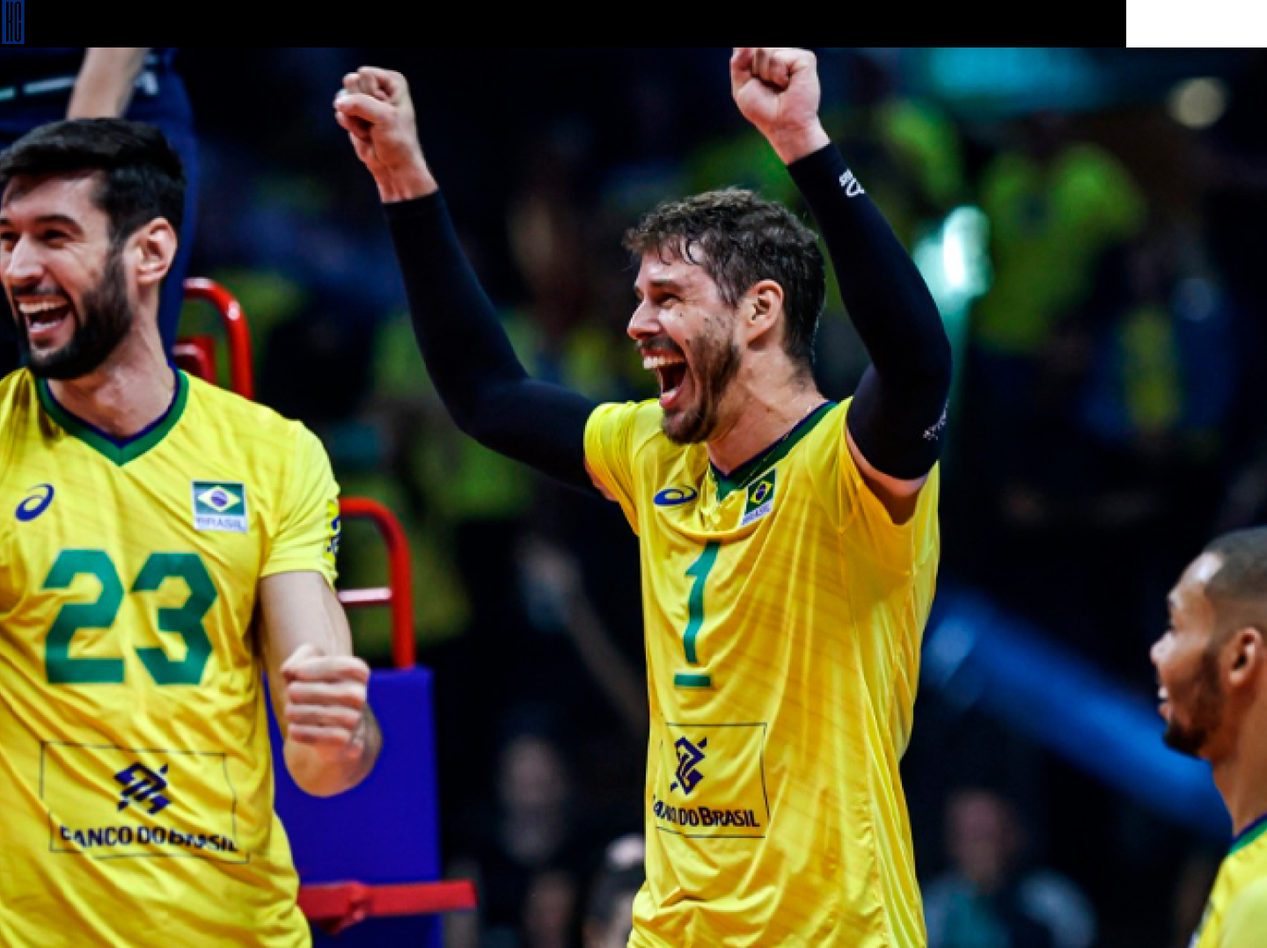
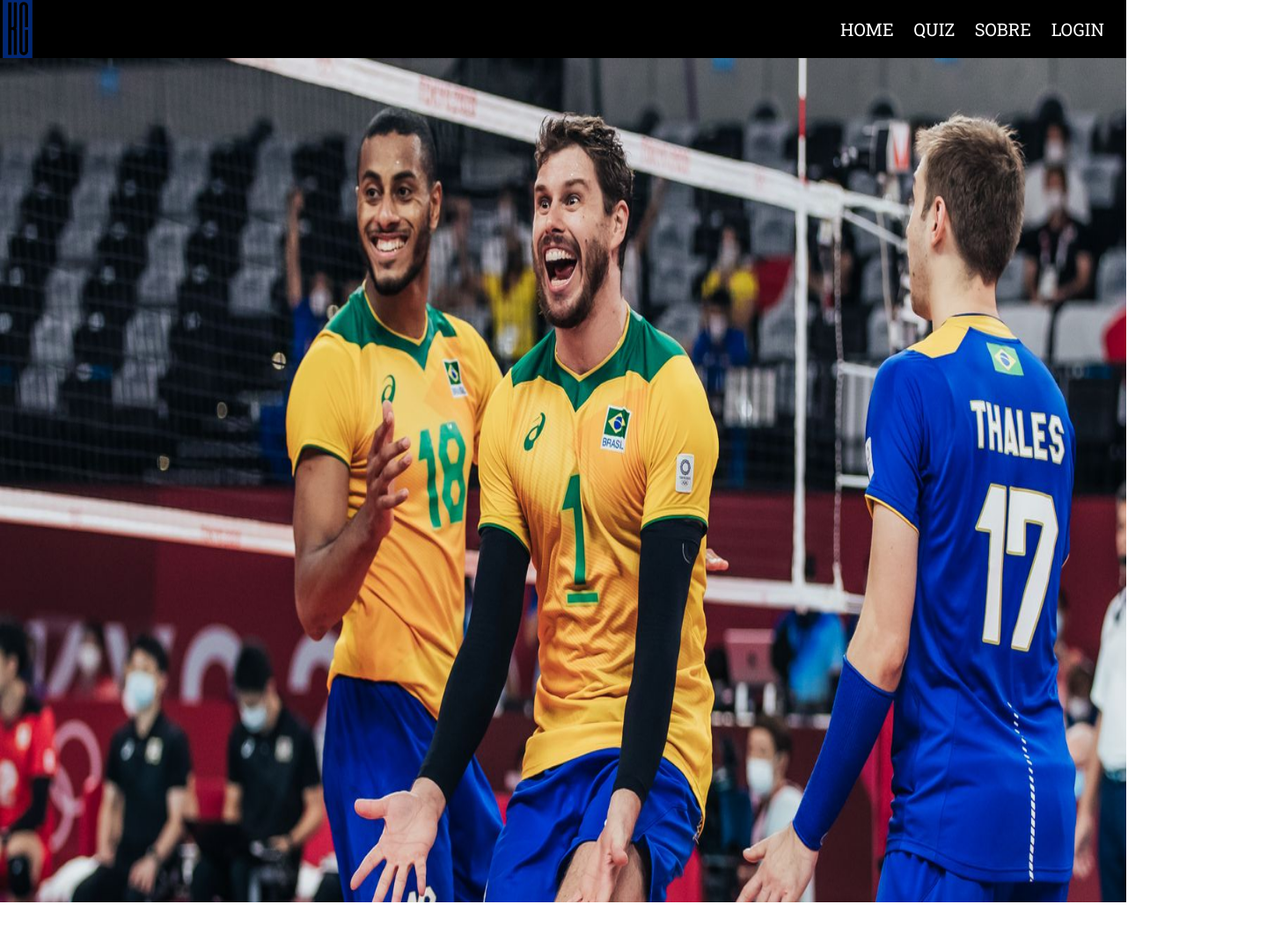
Before and after one commit to KauanCursino/projetoIndividual, a plain HTML site: page site/index.html in a window 1280 px wide. Shown: the whole page at 88% size, 1440 px wide, since content can reach past the window. After the commit the page ends 1026 px from the top, so only its background shows below. Drawn offline with Linux system fonts and the light colour scheme.

Commit message:
inicio tela inicial

```diff
--- a/site/index.html
+++ b/site/index.html
@@ -1,5 +1,6 @@
 <!DOCTYPE html>
 <html lang="pt-br">
+
 <head>
     <meta charset="UTF-8">
     <meta http-equiv="X-UA-Compatible" content="IE=edge">
@@ -7,12 +8,28 @@
     <link rel="stylesheet" href="style.css">
     <title>Página Inicial</title>
 </head>
+
 <body>
     <header>
         <img src="../ASSETS/logo.png" alt="">
+        <ul class="navBar">
+            <li>
+                HOME
+            </li>
+            <li>
+                QUIZ
+            </li>
+            <li>
+                SOBRE
+            </li>
+            <li>
+                LOGIN
+            </li>
+        </ul>
+
     </header>
     <div id="divMain">
-        <img src="../ASSETS/fundoTelaInicial.png" alt="">
+        <img src="../ASSETS/fundoTelaIncial.jpg" alt="" id="fundoIndex">
     </div>
 </body>
 </html>
--- a/site/style.css
+++ b/site/style.css
@@ -1,14 +1,41 @@
+  @import url('https://fonts.googleapis.com/css2?family=Roboto+Slab&display=swap');
+
+
+    :root{
+        --corPrincipal: #000;
+        --fonteTitulo: 'Roboto Slab', serif;
+    }
 body{
     margin: 0;
+    overflow-y: hidden;
+    overflow-x: hidden;
 }
 header{
     height: 10%;
-    background-color: black;
+    background-color: var(--corPrincipal);
+    display: flex;
+    color: white;
+    justify-content: space-between;
 }
 header img{
-    height: 50px;
+    height: 66px;
 }
-#divMain{
-    height: 100%;
-    /* background-image: url(../ASSETS/fundoTelaInicial.png); */
+.navBar{
+    font-family: var(--fonteTitulo);
+    display: flex;
+    justify-content: space-between;
+    width: 300px;
+    margin-right: 25px;
+    font-size: 20px;
 }
+header li{
+    list-style: none;
+}
+
+
+#fundoIndex{
+    height: 120vh;
+    width: 100vw;
+    position: absolute;
+
+}
```
Also changed, not shown: ASSETS/fundoTelaIncial.jpg (added), ASSETS/fundoTelaInicial.png (deleted).
